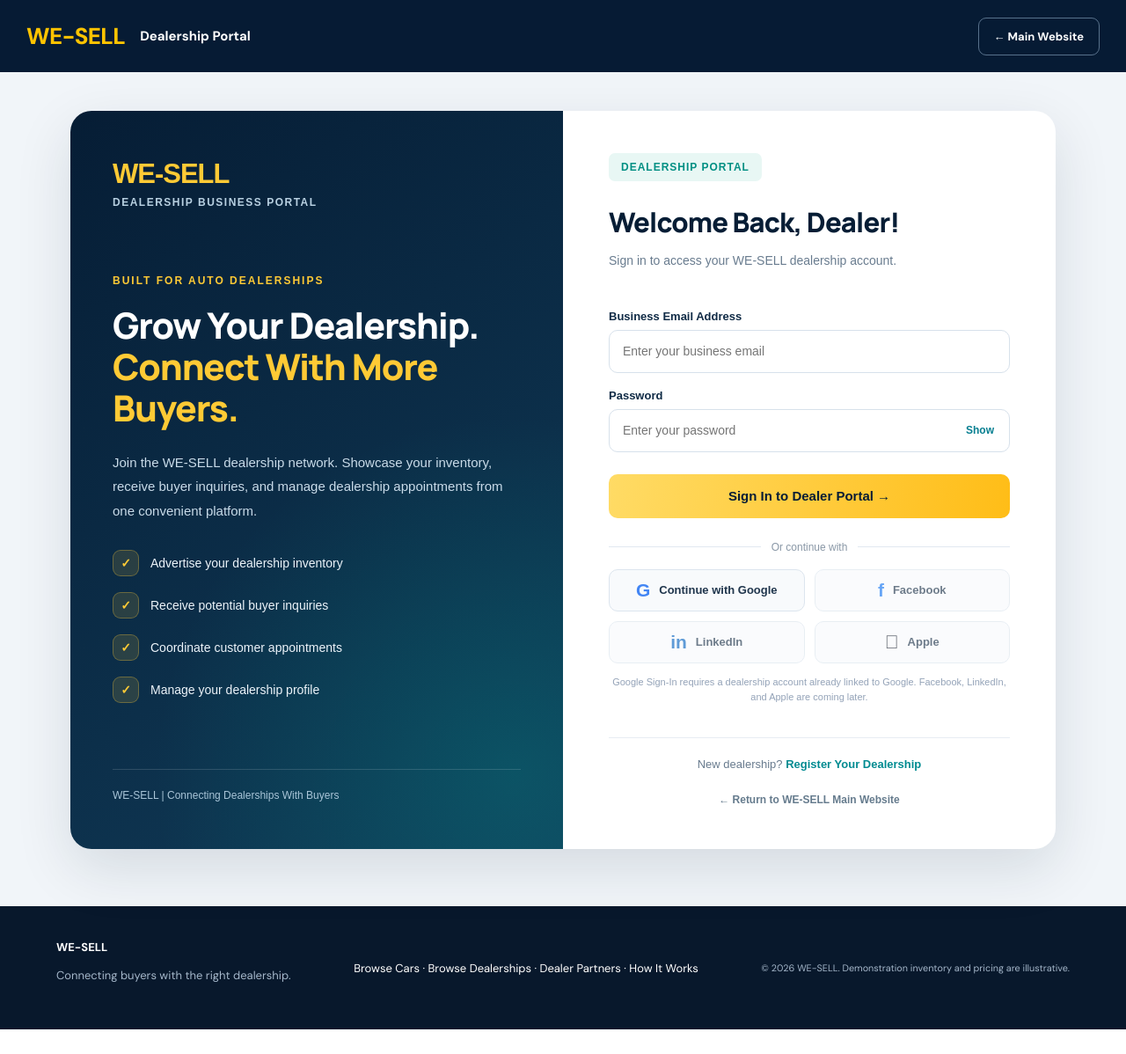
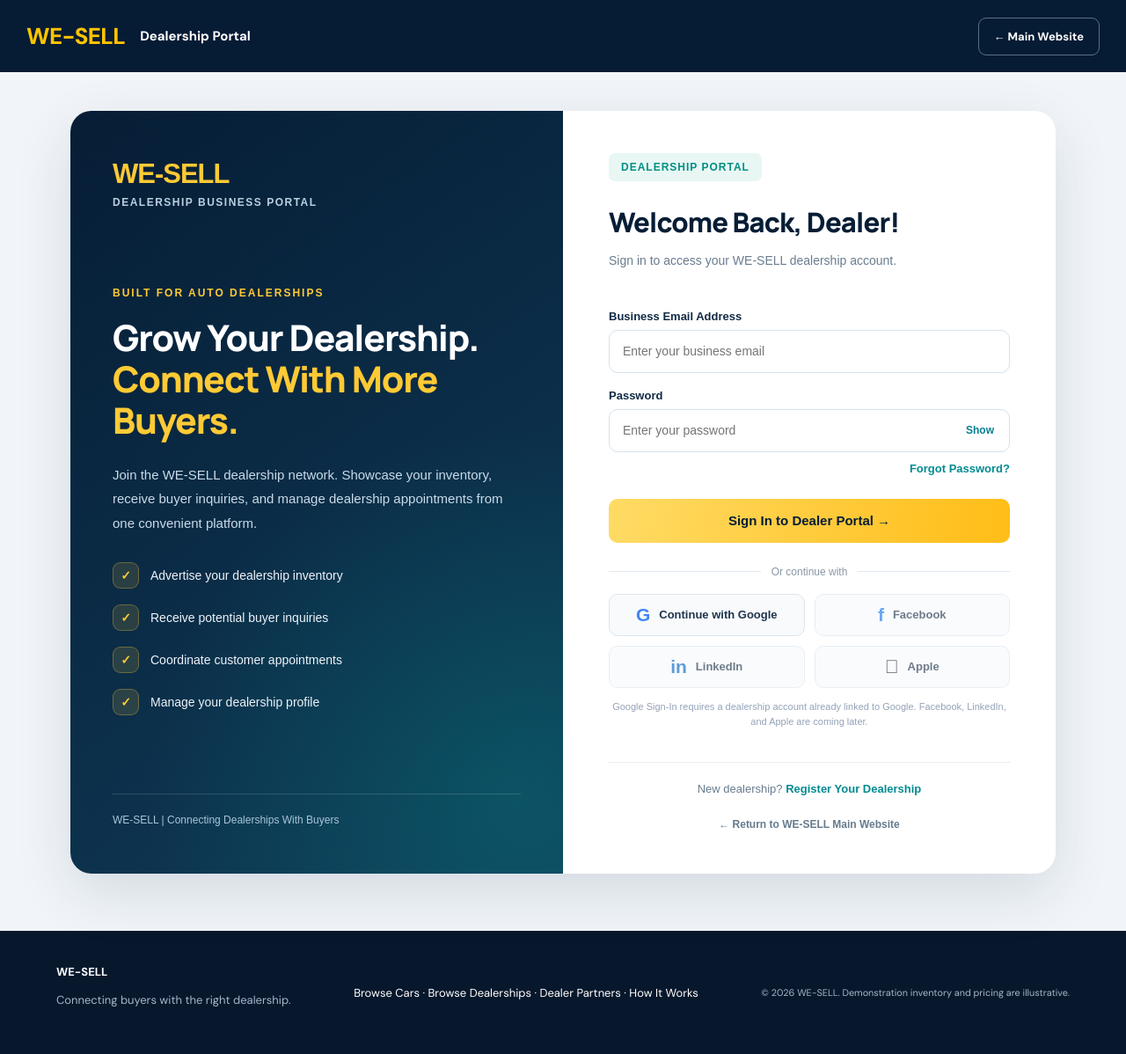
Before and after one commit to zamirvira-collab/wesell, a Flask app: page /login in a window 1280 px wide. Shown: the whole page at 88% size. Before the commit the page ends 1170 px from the top, so only its background shows below. Run offline with Flask 3, Linux system fonts and the light colour scheme.

Commit message:
Update auth.html

```diff
--- a/templates/auth.html
+++ b/templates/auth.html
@@ -1,4 +1,3 @@
-
 {% extends 'base.html' %}
 
 {% block title %}
@@ -266,6 +265,28 @@ body:has(.ws-dealer-page) .navbar {
     cursor: pointer;
 }
 
+/* FORGOT PASSWORD */
+
+.ws-dealer-forgot {
+    display: flex;
+    justify-content: flex-end;
+    margin-top: -7px;
+    margin-bottom: 20px;
+}
+
+.ws-dealer-forgot a {
+    color: #008b91;
+    font-size: 13px;
+    font-weight: 800;
+    text-decoration: none;
+    transition: color .2s ease;
+}
+
+.ws-dealer-forgot a:hover {
+    color: #005c70;
+    text-decoration: underline;
+}
+
 .ws-dealer-submit {
     width: 100%;
     min-height: 50px;
@@ -451,6 +472,7 @@ body:has(.ws-dealer-page) .navbar {
         <span class="ws-dealer-topbar-logo">
             WE-SELL
         </span>
+
         <span class="ws-dealer-topbar-name">
             Dealership Portal
         </span>
@@ -467,6 +489,7 @@ body:has(.ws-dealer-page) .navbar {
     <div class="ws-dealer-shell">
 
         <aside class="ws-dealer-left">
+
             <div class="ws-dealer-brand">
                 WE-SELL
                 <small>DEALERSHIP BUSINESS PORTAL</small>
@@ -490,6 +513,7 @@ body:has(.ws-dealer-page) .navbar {
                 </p>
 
                 <div class="ws-dealer-benefits">
+
                     <div class="ws-dealer-benefit">
                         <span class="ws-dealer-check">✓</span>
                         Advertise your dealership inventory
@@ -509,12 +533,14 @@ body:has(.ws-dealer-page) .navbar {
                         <span class="ws-dealer-check">✓</span>
                         Manage your dealership profile
                     </div>
+
                 </div>
             </div>
 
             <div class="ws-dealer-bottom">
                 WE-SELL | Connecting Dealerships With Buyers
             </div>
+
         </aside>
 
         <div class="ws-dealer-right">
@@ -524,21 +550,27 @@ body:has(.ws-dealer-page) .navbar {
             </div>
 
             {% if mode == 'register' %}
+
                 <h2 class="ws-dealer-title">
                     Register Your Dealership
                 </h2>
+
                 <p class="ws-dealer-subtitle">
                     Create your dealership account
                     to get started with WE-SELL.
                 </p>
+
             {% else %}
+
                 <h2 class="ws-dealer-title">
                     Welcome Back, Dealer!
                 </h2>
+
                 <p class="ws-dealer-subtitle">
                     Sign in to access your WE-SELL
                     dealership account.
                 </p>
+
             {% endif %}
 
             <form
@@ -551,10 +583,12 @@ body:has(.ws-dealer-page) .navbar {
                     value="{{ csrf }}">
 
                 {% if mode == 'register' %}
+
                 <div class="ws-dealer-field">
                     <label for="ws-name">
                         Dealer / Contact Name
                     </label>
+
                     <input
                         id="ws-name"
                         type="text"
@@ -569,6 +603,7 @@ body:has(.ws-dealer-page) .navbar {
                     <label for="ws-phone">
                         Business Phone Number
                     </label>
+
                     <input
                         id="ws-phone"
                         type="tel"
@@ -577,12 +612,14 @@ body:has(.ws-dealer-page) .navbar {
                         autocomplete="tel"
                         maxlength="30">
                 </div>
+
                 {% endif %}
 
                 <div class="ws-dealer-field">
                     <label for="ws-email">
                         Business Email Address
                     </label>
+
                     <input
                         id="ws-email"
                         type="email"
@@ -599,6 +636,7 @@ body:has(.ws-dealer-page) .navbar {
                     </label>
 
                     <div class="ws-dealer-password">
+
                         <input
                             id="ws-password"
                             type="password"
@@ -616,18 +654,34 @@ body:has(.ws-dealer-page) .navbar {
                             onclick="toggleDealerPassword()">
                             Show
                         </button>
+
                     </div>
                 </div>
+
+                <!-- FORGOT PASSWORD LINK -->
+                {% if mode != 'register' %}
+
+                <div class="ws-dealer-forgot">
+                    <a href="{{ url_for('forgot_password') }}">
+                        Forgot Password?
+                    </a>
+                </div>
+
+                {% endif %}
+                <!-- END FORGOT PASSWORD LINK -->
 
                 <button
                     type="submit"
                     class="ws-dealer-submit">
+
                     {% if mode == 'register' %}
                         Create Dealership Account →
                     {% else %}
                         Sign In to Dealer Portal →
                     {% endif %}
+
                 </button>
+
             </form>
 
             <div class="ws-dealer-divider">
@@ -637,44 +691,59 @@ body:has(.ws-dealer-page) .navbar {
             <div class="ws-dealer-social">
 
                 {% if mode == 'login' %}
+
                 <a
                     href="{{ url_for('dealer_google_login') }}"
                     aria-label="Continue with Google">
+
                     <strong class="google">G</strong>
                     Continue with Google
+
                 </a>
+
                 {% else %}
+
                 <a
                     href="{{ url_for('login') }}"
                     title="Create an account first, then connect Google">
+
                     <strong class="google">G</strong>
                     Google (after signup)
+
                 </a>
+
                 {% endif %}
 
                 <button
                     type="button"
                     disabled
                     title="Facebook sign-in coming soon">
+
                     <strong class="facebook">f</strong>
                     Facebook
+
                 </button>
 
                 <button
                     type="button"
                     disabled
                     title="LinkedIn sign-in coming soon">
+
                     <strong class="linkedin">in</strong>
                     LinkedIn
+
                 </button>
 
                 <button
                     type="button"
                     disabled
                     title="Apple sign-in coming soon">
+
                     <strong class="apple">&#63743;</strong>
                     Apple
+
                 </button>
+
             </div>
 
             <p class="ws-dealer-social-note">
@@ -684,23 +753,33 @@ body:has(.ws-dealer-page) .navbar {
             </p>
 
             <div class="ws-dealer-switch">
+
                 {% if mode == 'register' %}
+
                     Already registered your dealership?
+
                     <a href="{{ url_for('login') }}">
                         Sign In
                     </a>
+
                 {% else %}
+
                     New dealership?
+
                     <a href="{{ url_for('register') }}">
                         Register Your Dealership
                     </a>
+
                 {% endif %}
+
             </div>
 
             <div class="ws-dealer-home">
+
                 <a href="{{ url_for('home') }}">
                     ← Return to WE-SELL Main Website
                 </a>
+
             </div>
 
         </div>
```
